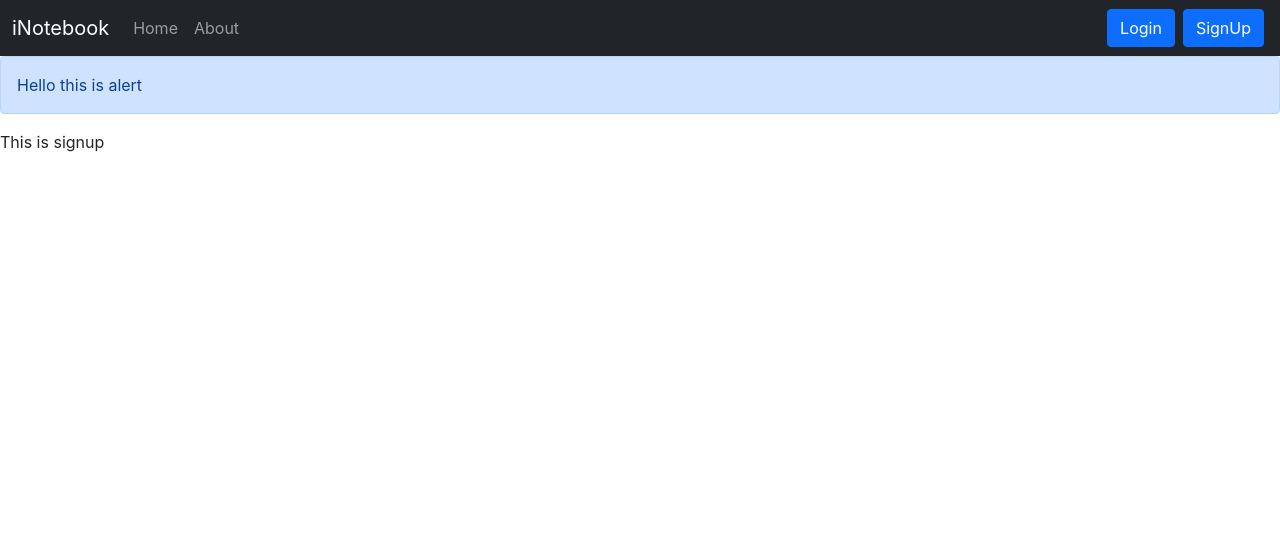
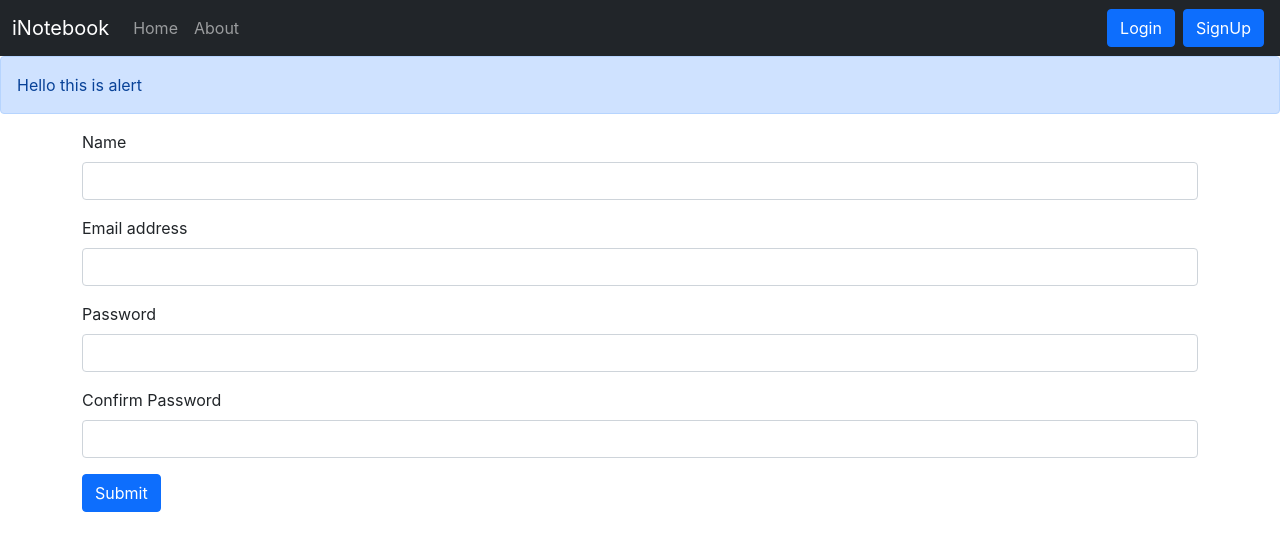
Before and after one commit to AshiwalKaran/iNotebook, a React (Create React App) app: page /signup in a window 1280 px wide. Shown: the top 550 px of the page. Built offline with nearby package versions, Linux system fonts and the light colour scheme.

Commit message:
22nd-->SignUp component,using Navigate hook to redirect

```diff
--- a/src/components/Login.js
+++ b/src/components/Login.js
@@ -1,51 +1,50 @@
-import React,{useState} from 'react';
+import React, { useState } from 'react';
 import { useNavigate } from 'react-router-dom';
 
 const Login = () => {
 
   //Navigate Hook to redirect
-  let navigate=useNavigate();
+  let navigate = useNavigate();
 
-    const [credentials,setCredentials]=useState({email:'',password:''});
+  const [credentials, setCredentials] = useState({ email: '', password: '' });
 
-    const handleSubmit=async(event)=>{
+  const handleSubmit = async (event) => {
     event.preventDefault();
-        const url=`http://localhost:5000/api/auth/login`;
-        const response=await fetch(url,{
-          method:'POST',
-          headers:{
-            'Content-Type':'application/json'
+    const url = `http://localhost:5000/api/auth/login`;
+    const response = await fetch(url, {
+      method: 'POST',
+      headers: {
+        'Content-Type': 'application/json'
       },
-          body:JSON.stringify({email:credentials.email,password:credentials.password})
+      body: JSON.stringify({ email: credentials.email, password: credentials.password })
     });
-        const json=await response.json();
+    const json = await response.json();
     console.log(json);
 
-        if(json.success){
+    if (json.success) {
       //Save the authtoken and redirect
-          localStorage.setItem('token',json.authtoken);
+      localStorage.setItem('token', json.authtoken);
       navigate('/');
     }
-        else{
+    else {
 
     }
   }
-    const onChange=(event)=>{
-      setCredentials({...credentials,[event.target.name]:event.target.value});
+  const onChange = (event) => {
+    setCredentials({ ...credentials, [event.target.name]: event.target.value });
   }
 
 
   return (
-    <div>
+    <div className='container'>
       <form onSubmit={handleSubmit}>
         <div className="mb-3">
           <label htmlFor="email" className="form-label">Email address</label>
-    <input type="email" className="form-control" value={credentials.email} name="email" id="email" aria-describedby="emailHelp" onChange={onChange}/>
-    <div id="emailHelp" className="form-text">We'll never share your email with anyone else.</div>
+          <input type="email" className="form-control" value={credentials.email} name="email" id="email" aria-describedby="emailHelp" onChange={onChange} />
         </div>
         <div className="mb-3">
           <label htmlFor="password" className="form-label">Password</label>
-    <input type="password" className="form-control" value={credentials.password} name="password" id="password" onChange={onChange}/>
+          <input type="password" className="form-control" value={credentials.password} name="password" id="password" onChange={onChange} />
         </div>
         <button type="submit" className="btn btn-primary" >Submit</button>
       </form>
--- a/src/components/Signup.js
+++ b/src/components/Signup.js
@@ -1,8 +1,60 @@
-import React from 'react'
+import React,{useState} from 'react'
+import { useNavigate } from 'react-router-dom';
 
 const Signup = () => {
+
+  const [credentials,setCredentials]=useState({name:'',email:'',password:'',cpassword:''});
+
+  let navigate=useNavigate();
+
+  const handleSubmit=async(event)=>{
+    event.preventDefault();
+    const url=`http://localhost:5000/api/auth/createUser`;
+    const response=await fetch(url,{
+      method:'POST',
+      headers:{
+        'Content-Type': 'application/json'
+      },
+      body: JSON.stringify({name:credentials.name, email: credentials.email, password: credentials.password })
+    });
+    const json=await response.json();
+    console.log(json);
+    if(json.success){
+      //Save the authtoken and redirect
+      // console.log(json);
+      navigate('/');
+    }
+    else{
+
+    }
+  }
+
+  const onChange=(event)=>{
+    setCredentials({...credentials,[event.target.name]:event.target.value});
+  }
+
   return (
-    <div>This is signup</div>
+    <div className='container'>
+      <form onSubmit={handleSubmit}>
+      <div className="mb-3">
+          <label htmlFor="name" className="form-label">Name</label>
+          <input type="text" value={credentials.name} name="name" className="form-control" id="name" aria-describedby="emailHelp" onChange={onChange} minLength={3} required/>
+        </div>
+        <div className="mb-3">
+          <label htmlFor="email" className="form-label">Email address</label>
+          <input type="email" value={credentials.email} name="email" className="form-control" id="email" aria-describedby="emailHelp" onChange={onChange} required/>
+        </div>
+        <div className="mb-3">
+          <label htmlFor="password" className="form-label">Password</label>
+          <input type="password" className="form-control" value={credentials.password} name="password" id="password" onChange={onChange} minLength={5} required/>
+        </div>
+        <div className="mb-3">
+          <label htmlFor="cpassword" className="form-label">Confirm Password</label>
+          <input type="password" value={credentials.cpassword} name="cpassword" className="form-control" id="cpassword" onChange={onChange} minLength={5} required/>
+        </div>
+        <button type="submit" className="btn btn-primary">Submit</button>
+      </form>
+    </div>
   )
 }
 
```
Also changed, not shown: 1 other file (tests, documents, lock files or other folders). Lines whose indentation alone changed are shown as unchanged.
